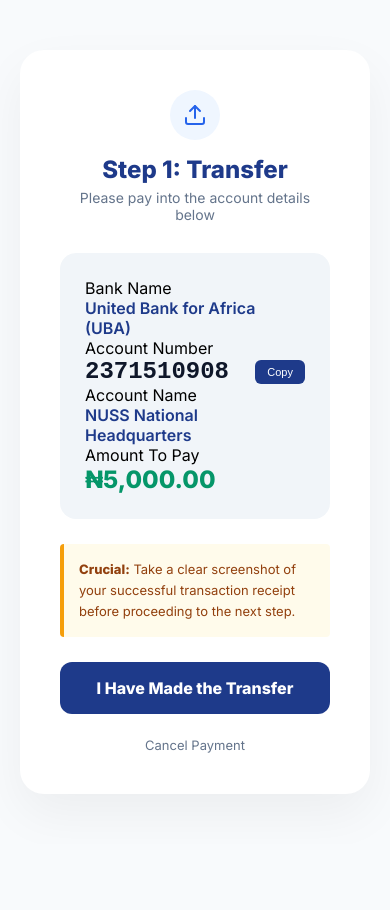
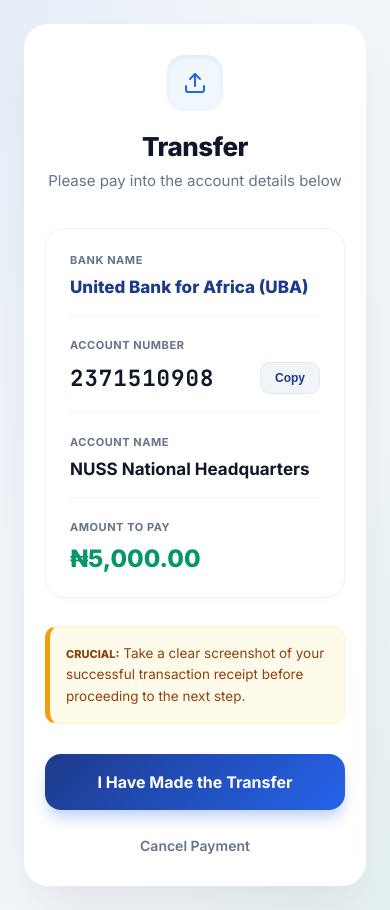
Before and after one commit to Holuwardammy/nussnhq_portal, a Django app: template students/templates/payment_instructions.html in a window 390 px wide. Before the commit the page ends 753 px from the top, so only its background shows below. Run offline with Django 5.2, Linux system fonts and the light colour scheme; the template is opened without the code that fills it, so the values that code supplies are empty.

Commit message:
Fix mobile visibility for admin dashboard buttons and update premium styles

```diff
--- /dev/null
+++ b/static/css/payment_instructions.css
@@ -0,0 +1,240 @@
+/* =====================================
+   Payment Instructions - Premium Fintech View
+   ===================================== */
+@import url('https://fonts.googleapis.com/css2?family=Inter:wght@400;500;600;700;800&family=JetBrains+Mono:wght@700&display=swap');
+
+:root {
+    --primary: #1e3a8a;
+    --accent: #2563eb;
+    --success: #059669;
+    --warning: #f59e0b;
+    --text-main: #0f172a;
+    --text-muted: #64748b;
+    --bg-gray: #f8fafc;
+    --white: #ffffff;
+    --card-shadow: 0 25px 50px -12px rgba(0, 0, 0, 0.08);
+}
+
+body {
+    margin: 0;
+    font-family: 'Inter', sans-serif;
+    background-color: #f1f5f9;
+    /* Subtle background glow for a premium feel */
+    background-image: radial-gradient(at 0% 0%, rgba(37, 99, 235, 0.05) 0px, transparent 50%),
+                      radial-gradient(at 100% 100%, rgba(5, 150, 105, 0.05) 0px, transparent 50%);
+    display: flex;
+    align-items: center;
+    justify-content: center;
+    min-height: 100vh;
+}
+
+.page-wrapper {
+    width: 100%;
+    max-width: 460px;
+    padding: 24px;
+}
+
+.payment-card {
+    background: var(--white);
+    padding: 40px 32px;
+    border-radius: 32px;
+    box-shadow: var(--card-shadow);
+    border: 1px solid rgba(255, 255, 255, 0.8);
+}
+
+/* ===================== HEADER ===================== */
+.card-header {
+    text-align: center;
+    margin-bottom: 35px;
+}
+
+.lock-icon {
+    background: #f0f7ff;
+    color: var(--accent);
+    width: 56px;
+    height: 56px;
+    border-radius: 18px;
+    display: flex;
+    align-items: center;
+    justify-content: center;
+    margin: 0 auto 20px;
+    box-shadow: inset 0 2px 4px rgba(37, 99, 235, 0.1);
+}
+
+.card-header h1 {
+    font-size: 26px;
+    font-weight: 800;
+    color: var(--text-main);
+    margin: 0;
+    letter-spacing: -0.5px;
+}
+
+.card-header p {
+    font-size: 15px;
+    color: var(--text-muted);
+    margin-top: 8px;
+    line-height: 1.5;
+}
+
+/* ===================== DETAILS SECTION ===================== */
+.details-section {
+    background: #ffffff;
+    padding: 24px;
+    border-radius: 20px;
+    margin-bottom: 28px;
+    border: 1.5px solid #edf2f7;
+    box-shadow: 0 4px 6px -1px rgba(0, 0, 0, 0.02);
+}
+
+.detail-group {
+    margin-bottom: 22px;
+    padding-bottom: 18px;
+    border-bottom: 1px solid #f1f5f9;
+}
+
+.detail-group:last-child {
+    margin-bottom: 0;
+    padding-bottom: 0;
+    border-bottom: none;
+}
+
+.detail-group label {
+    display: block;
+    font-size: 11px;
+    text-transform: uppercase;
+    color: var(--text-muted);
+    font-weight: 700;
+    margin-bottom: 10px;
+    letter-spacing: 0.05em;
+}
+
+/* Important Text Hierarchy */
+.detail-value {
+    font-size: 17px;
+    font-weight: 700;
+    color: var(--text-main);
+}
+
+.bank-name {
+    color: var(--primary);
+    font-weight: 800;
+}
+
+/* Account Number - Professional Mono look */
+#acc-num {
+    font-family: 'JetBrains Mono', monospace;
+    font-size: 1.6rem;
+    font-weight: 800;
+    color: var(--text-main);
+    letter-spacing: 1px;
+}
+
+.acc-row {
+    display: flex;
+    align-items: center;
+    justify-content: space-between;
+}
+
+.amount-value {
+    font-size: 28px;
+    font-weight: 800;
+    color: var(--success);
+    display: block;
+    margin-top: 4px;
+}
+
+/* Copy Button Styling */
+.copy-btn {
+    background: #f1f5f9;
+    color: var(--primary);
+    border: 1px solid #e2e8f0;
+    padding: 8px 14px;
+    border-radius: 10px;
+    font-size: 12px;
+    font-weight: 700;
+    cursor: pointer;
+    transition: all 0.2s ease;
+}
+
+.copy-btn:hover {
+    background: var(--primary);
+    color: var(--white);
+    border-color: var(--primary);
+}
+
+/* ===================== ALERTS & WARNINGS ===================== */
+.warning-box {
+    background: #fffbeb;
+    border: 1px solid #fef3c7;
+    border-left: 5px solid var(--warning);
+    padding: 16px;
+    margin-bottom: 30px;
+    border-radius: 12px;
+}
+
+.warning-box p {
+    font-size: 13.5px;
+    color: #92400e;
+    margin: 0;
+    line-height: 1.6;
+}
+
+.warning-box strong {
+    font-weight: 800;
+    text-transform: uppercase;
+    font-size: 11px;
+}
+
+/* ===================== BUTTONS & LINKS ===================== */
+.btn-primary-link {
+    display: block;
+    width: 100%;
+    text-align: center;
+    text-decoration: none;
+    background: linear-gradient(135deg, var(--primary), var(--accent));
+    color: var(--white);
+    padding: 18px;
+    border-radius: 16px;
+    font-weight: 700;
+    font-size: 16px;
+    transition: all 0.3s cubic-bezier(0.4, 0, 0.2, 1);
+    box-sizing: border-box;
+    box-shadow: 0 10px 15px -3px rgba(37, 99, 235, 0.3);
+}
+
+.btn-primary-link:hover {
+    transform: translateY(-2px);
+    box-shadow: 0 20px 25px -5px rgba(37, 99, 235, 0.4);
+    filter: brightness(1.1);
+}
+
+.card-footer {
+    text-align: center;
+    margin-top: 25px;
+}
+
+.cancel-link {
+    font-size: 14px;
+    font-weight: 600;
+    color: var(--text-muted);
+    text-decoration: none;
+    transition: 0.2s;
+}
+
+.cancel-link:hover {
+    color: #ef4444;
+}
+
+/* ===================== MOBILE TWEAKS ===================== */
+@media (max-width: 480px) {
+    .payment-card {
+        padding: 30px 20px;
+        border-radius: 24px;
+    }
+    #acc-num {
+        font-size: 1.4rem;
+    }
+    .amount-value {
+        font-size: 24px;
+    }
+}
--- a/static/css/submit_payment.css
+++ b/static/css/submit_payment.css
@@ -1,11 +1,10 @@
 /* =====================================
-   Premium Payment Flow - Combined
+   Submit Payment - Proof of Payment View
    ===================================== */
 :root {
     --primary: #1e3a8a;
     --accent: #2563eb;
     --success: #059669;
-    --warning: #f59e0b;
     --text-main: #0f172a;
     --text-muted: #64748b;
     --bg-gray: #f1f5f9;
@@ -55,8 +54,7 @@ body {
 .card-header h1 { font-size: 24px; color: var(--primary); margin: 0; }
 .card-header p { font-size: 14px; color: var(--text-muted); margin-top: 5px; }
 
-/* Shared Details & Form Container */
-.details-section, .payment-form {
+.payment-form {
     background: var(--bg-gray);
     padding: 25px;
     border-radius: 16px;
@@ -73,7 +71,7 @@ body {
     margin-bottom: 8px;
 }
 
-/* --- Submit Payment Page Specifics --- */
+/* Input & Currency Positioning */
 .input-wrapper {
     position: relative;
     display: flex;
@@ -98,6 +96,7 @@ body {
     box-sizing: border-box;
 }
 
+/* File Upload Styles */
 .file-upload-zone {
     position: relative;
     border: 2px dashed #cbd5e1;
@@ -128,40 +127,9 @@ body {
 .upload-content p { font-size: 14px; font-weight: 600; color: var(--text-main); margin: 5px 0; }
 .upload-content span { font-size: 11px; color: var(--text-muted); }
 
-/* --- Payment Instructions Page Specifics --- */
-#acc-num {
-    font-family: 'Courier New', monospace;
-    font-size: 1.5rem;
-    font-weight: 800;
-    color: var(--text-main);
-}
-
-.acc-row {
-    display: flex;
-    align-items: center;
-    justify-content: space-between;
-}
-
-.detail-value { font-size: 16px; font-weight: 600; color: var(--primary); }
-.amount-value { font-size: 24px; font-weight: 800; color: var(--success); }
-
-/* Alerts & Warning */
-.warning-box {
-    background: #fffbeb;
-    border-left: 4px solid var(--warning);
-    padding: 15px;
-    margin-bottom: 25px;
-    border-radius: 4px;
-}
-
-.warning-box p { font-size: 13px; color: #92400e; margin: 0; line-height: 1.6; }
-
-/* Buttons */
-.btn-primary-link, .btn-primary {
+.btn-primary {
     display: block;
     width: 100%;
-    text-align: center;
-    text-decoration: none;
     background: var(--primary);
     color: var(--white);
     padding: 16px;
@@ -171,31 +139,19 @@ body {
     border: none;
     cursor: pointer;
     transition: 0.3s;
-    box-sizing: border-box;
 }
 
-.btn-primary-link:hover, .btn-primary:hover {
+.btn-primary:hover {
     background: var(--accent);
     transform: translateY(-2px);
     box-shadow: 0 10px 20px rgba(37, 99, 235, 0.2);
 }
 
 .card-footer { text-align: center; margin-top: 20px; }
-.cancel-link, .back-btn {
+.cancel-link {
     font-size: 13px;
     color: var(--text-muted);
     text-decoration: none;
     transition: 0.2s;
 }
-
-.cancel-link:hover, .back-btn:hover { color: #ef4444; }
-
-.copy-btn {
-    background: var(--primary);
-    color: var(--white);
-    border: none;
-    padding: 6px 12px;
-    border-radius: 6px;
-    font-size: 11px;
-    cursor: pointer;
-}
+.cancel-link:hover { color: #ef4444; }
--- a/students/templates/payment_instructions.html
+++ b/students/templates/payment_instructions.html
@@ -5,7 +5,7 @@
     <meta charset="UTF-8">
     <meta name="viewport" content="width=device-width, initial-scale=1.0">
     <title>Payment Instructions | NUSSNHQ</title>
-    <link rel="stylesheet" href="{% static 'css/submit_payment.css' %}?v=1.1">
+    <link rel="stylesheet" href="{% static 'css/payment_instructions.css' %}?v=1.1">
     <link href="https://fonts.googleapis.com/css2?family=Inter:wght@400;600;800&display=swap" rel="stylesheet">
 </head>
 <body>
@@ -15,7 +15,7 @@
                 <div class="lock-icon">
                     <svg xmlns="http://www.w3.org/2000/svg" width="24" height="24" viewBox="0 0 24 24" fill="none" stroke="currentColor" stroke-width="2" stroke-linecap="round" stroke-linejoin="round"><path d="M21 15v4a2 2 0 0 1-2 2H5a2 2 0 0 1-2-2v-4"></path><polyline points="17 8 12 3 7 8"></polyline><line x1="12" y1="3" x2="12" y2="15"></line></svg>
                 </div>
-                <h1>Step 1: Transfer</h1>
+                <h1>Transfer</h1>
                 <p>Please pay into the account details below</p>
             </div>
 
```
Also changed, not shown: static/css/admin_dashboard.css (+79 -29 lines).
